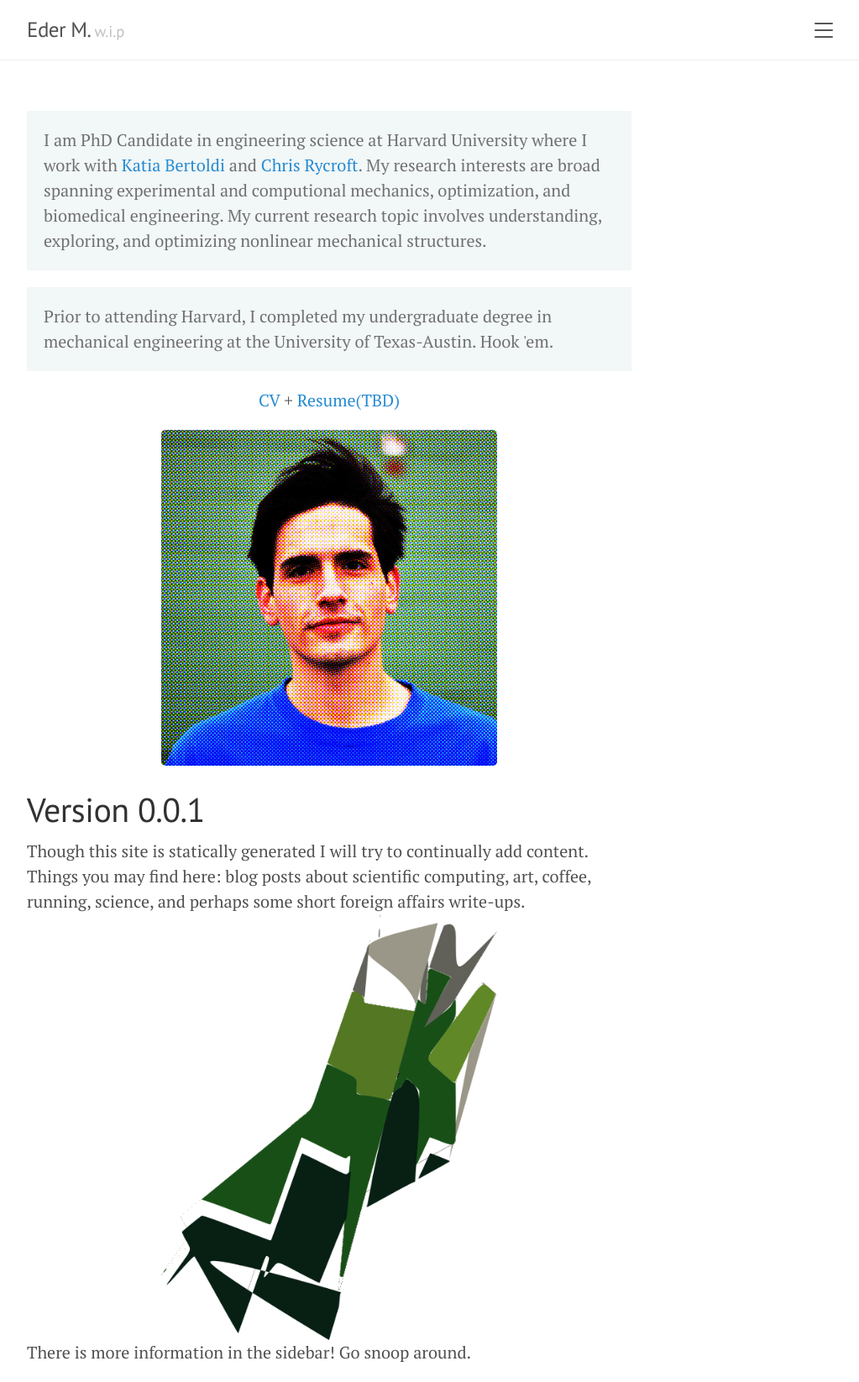
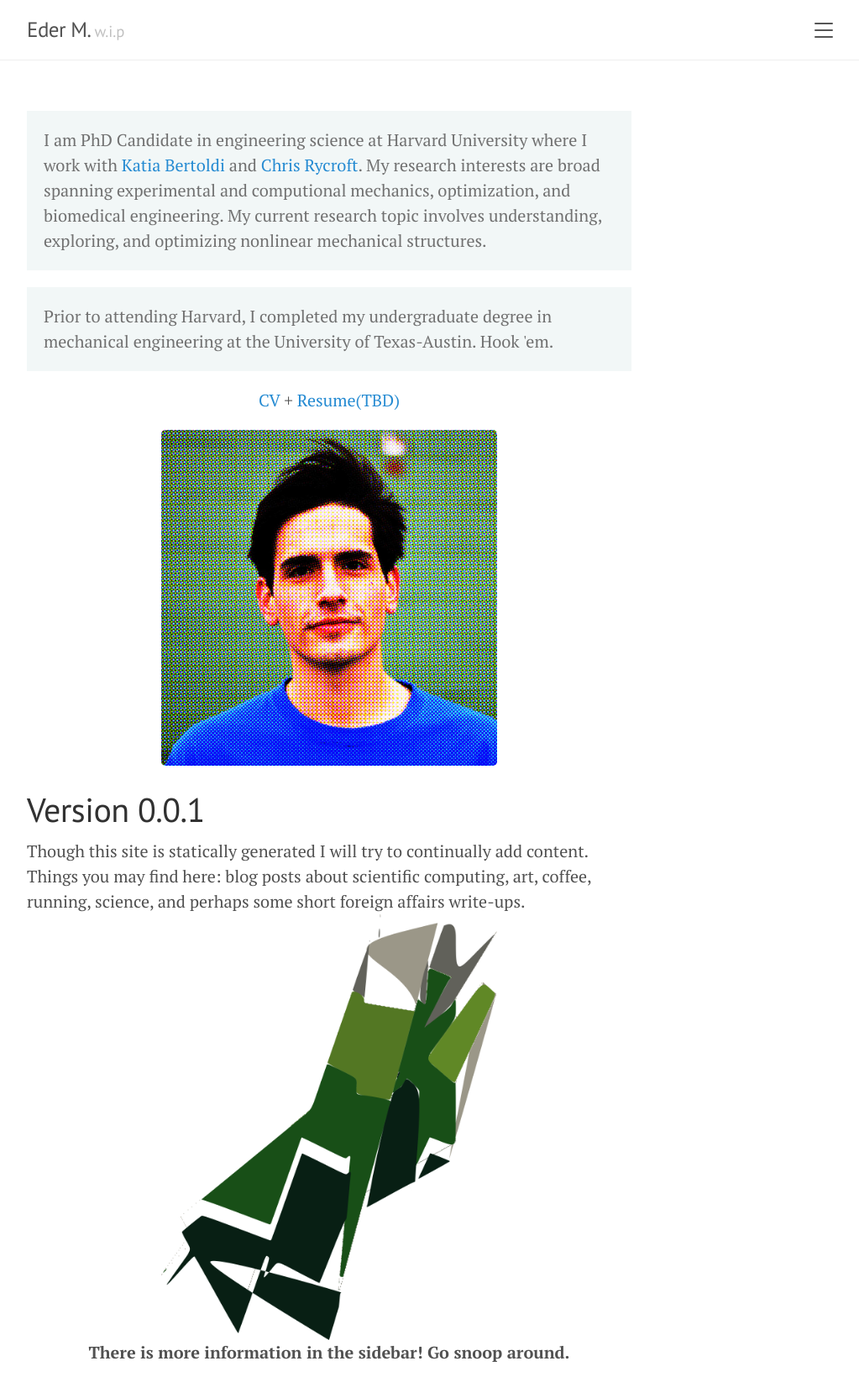
Before and after one commit to medinaeder/medinaeder.github.io, a Jekyll site: the page built from index.html, in a window 1280 px wide. Shown: the whole page at 84% size, without its empty margins (248-1271 px from the left). Built offline with Jekyll 4.4.1, drawn with Linux system fonts in a browser that asks for light colours.

Commit message:
bold center

```diff
--- a/index.html
+++ b/index.html
@@ -30,4 +30,6 @@ Things you may find here: blog posts about scientific computing, art, coffee, ru
 
 <div style="text-align:center"><img src="images/construction.png" width="400" /></div>
 
-There is more information in the sidebar! Go snoop around.
+<p align=center>
+    <b>There is more information in the sidebar! Go snoop around.</b>
+</p>
```
